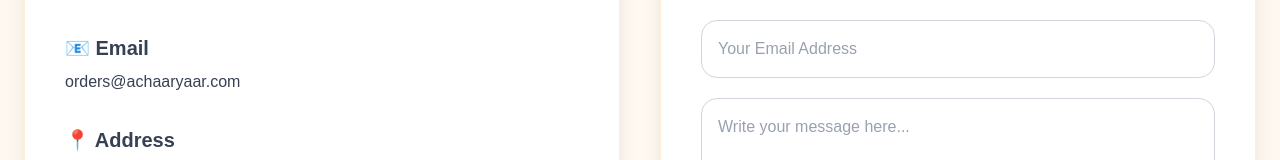
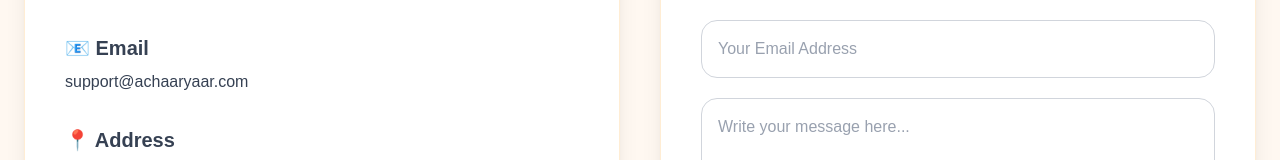
Before and after one commit to Sourabh-shekhar/achaaryaar, a Next.js app: page /contact in a window 1280 px wide. Shown: the part 553-713 px from the top of the page. Built offline with nearby package versions, Linux system fonts and the light colour scheme; no server answers.

Commit message:
Update shop page

```diff
--- a/src/app/contact/page.tsx
+++ b/src/app/contact/page.tsx
@@ -87,7 +87,7 @@ export default function ContactPage() {
                 <h3 className="font-semibold text-xl mb-2">
                   📧 Email
                 </h3>
-                <p>orders@achaaryaar.com</p>
+                <p>support@achaaryaar.com</p>
               </div>
 
               <div>
```
